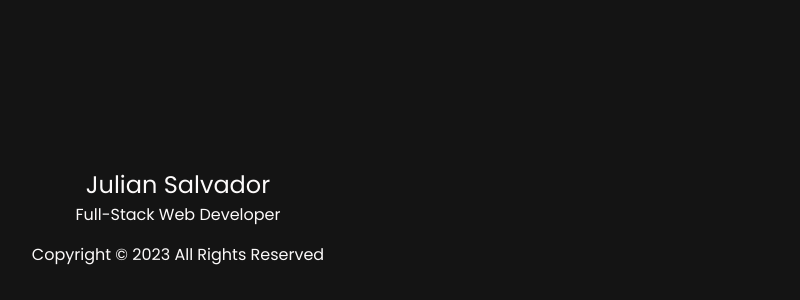
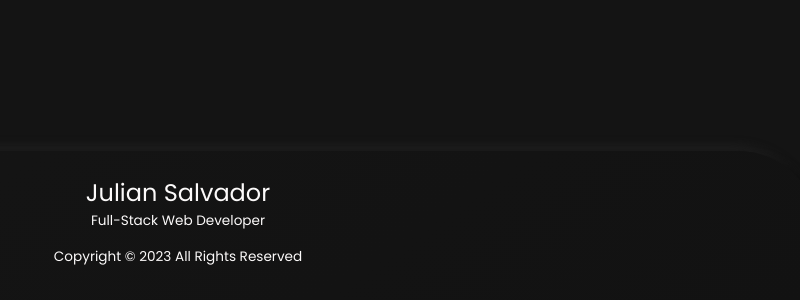
Before and after one commit to JulianAngeloSalvador/capstone1, a plain HTML site: page index.html in a window 1280 px wide. Shown: the part 4296-4596 px from the top of the page, without its empty margins (462-1262 px from the left). Drawn offline with nearby package versions, Linux system fonts and the light colour scheme.

Commit message:
Capstone 1 Done

```diff
--- a/index.css
+++ b/index.css
@@ -681,16 +681,20 @@ input {
 footer {
   color: var(--secondary);
   padding: 1em;
+  padding-top: 1.5em;
   display: flex;
   justify-content: center;
   align-items: center;
+  border-radius: 80px 80px 0 0;
+  background: linear-gradient(145deg, #151515, #121212);
+  box-shadow: 5px 5px 10px #080808, -5px -5px 10px #202020;
 }
 .footer-header {
   font-size: clamp(1.5rem, 1.75vw, 1.75rem);
 }
 
 .copyright-wrapper p {
-  font-size: clamp(0.85rem, 1.25vw, 1.25rem);
+  font-size: clamp(0.85rem, 0.95vw, 0.95rem);
 }
 /* Mobile */
 @media screen and (max-width: 575px) {
```
